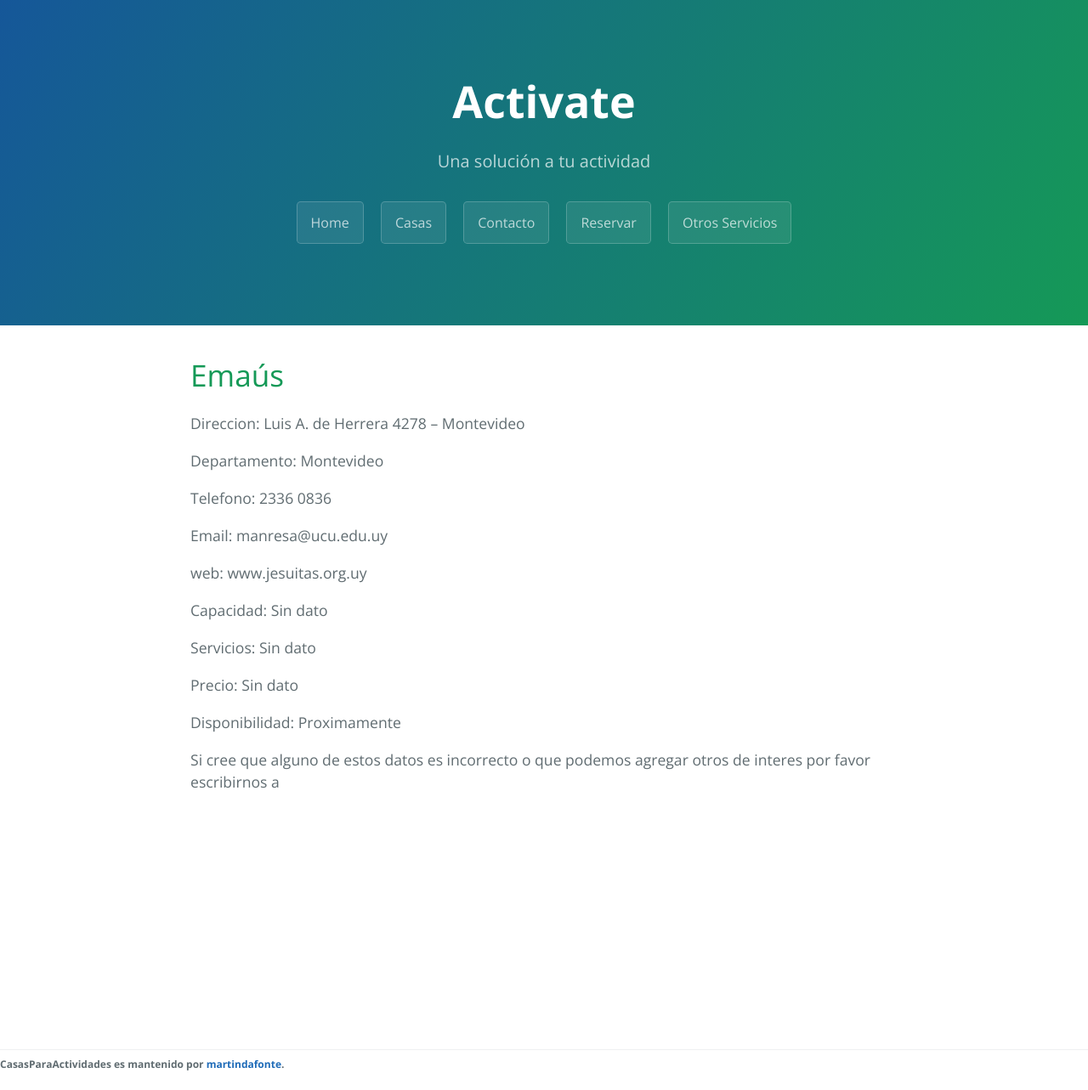
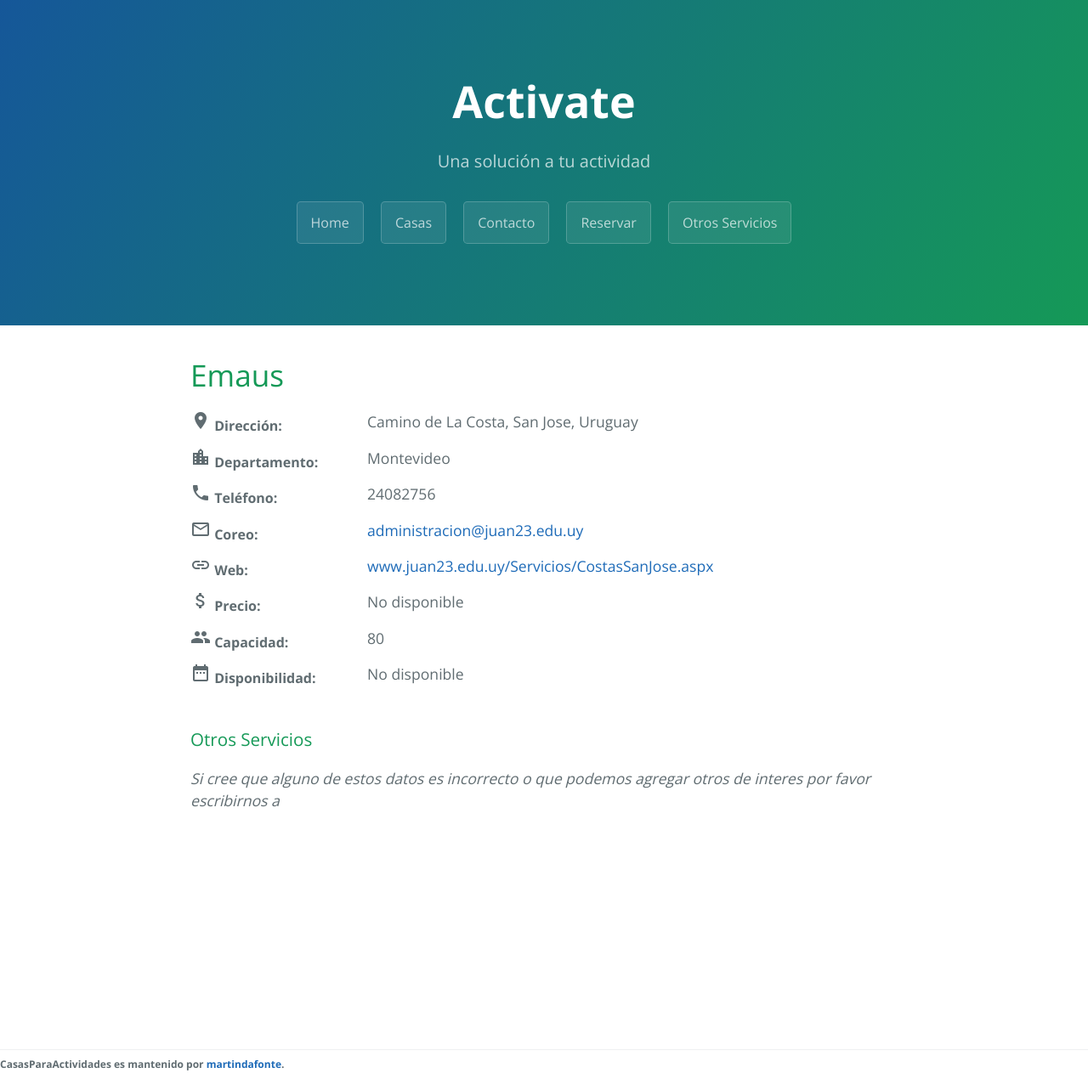
Before and after one commit to martindafonte/CasasDeRetiro, a Jekyll site: the page built from _casas/emaus.md, in a window 1280 px wide. Shown: the whole page at 85% size. Built offline with Jekyll 4.4.1, drawn with Linux system fonts in a browser that asks for light colours; comment, search, counter and statistics services are not loaded.

Commit message:
Update emaus.md

```diff
--- a/_casas/emaus.md
+++ b/_casas/emaus.md
@@ -1,21 +1,14 @@
 ---
-title: Emaús
+title: Emaus
 category: Montevideo
-layout: default
+direccion: Camino de La Costa, San Jose, Uruguay
+departamento: Montevideo
+telefono: 24082756
+correo: administracion@juan23.edu.uy
+web: www.juan23.edu.uy/Servicios/CostasSanJose.aspx
+capacidad: 80
+precio: No disponible
+disponibilidad: No disponible
 ---
 
-<h1>Emaús</h1>
-
-
-<p> Direccion: Luis A. de Herrera 4278 – Montevideo </p>
-<p>Departamento: Montevideo</p>
-<p>Telefono: 2336 0836 </p>
-<p>Email: manresa@ucu.edu.uy</p>
-<p>web: www.jesuitas.org.uy</p>
-<p>Capacidad: Sin dato</p>
-<p>Servicios: Sin dato</p>
-<p>Precio: Sin dato</p>
-<p>Disponibilidad: Proximamente </p>
-
-
-<p>Si cree que alguno de estos datos es incorrecto o que podemos agregar otros de interes por favor escribirnos a </p>
+### Otros Servicios
```
